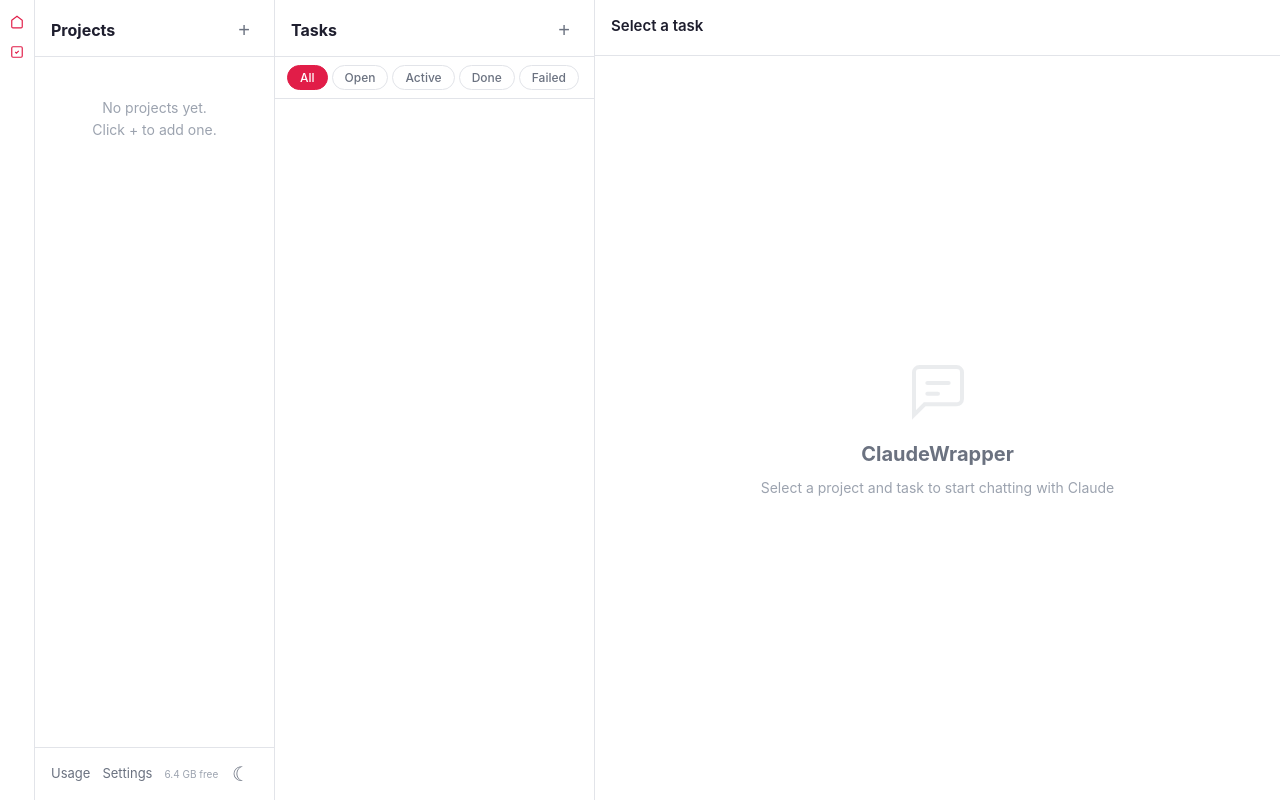
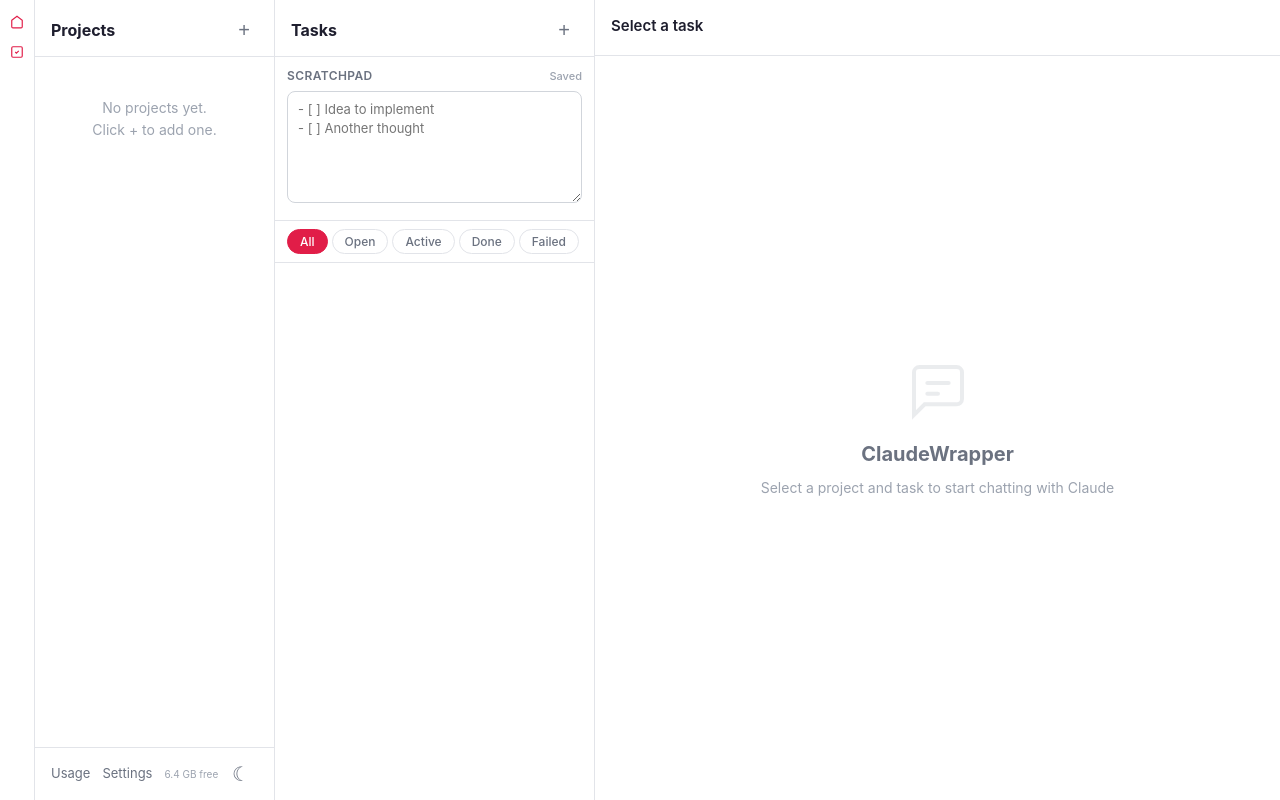
Before and after one commit to yoogie27/claudewrapper, a FastAPI app: page / in a window 1280 px wide. Run offline with FastAPI, Linux system fonts and the light colour scheme; data comes from the database, SQL or seed files in the repository; data that the repository does not hold is empty; parts of the project's set-up code (start-up, migrations or seed data) failed here and were passed over; some libraries are stand-ins or nearby versions.

Commit message:
feat: todo liste (claudewrapper-010) (#16)
Co-authored-by: Claude <claude@anthropic.com>

```diff
--- a/app/db.py
+++ b/app/db.py
@@ -19,6 +19,7 @@ CREATE TABLE IF NOT EXISTS projects (
     local_path TEXT NOT NULL,
     base_branch TEXT DEFAULT 'main',
     default_prompt TEXT DEFAULT '',
+    scratchpad TEXT DEFAULT '',
     github_repo_url TEXT DEFAULT '',
     github_token TEXT DEFAULT '',
     created_at TEXT NOT NULL,
@@ -165,6 +166,9 @@ class Database:
             if "github_token" not in cols:
                 self._conn.execute("ALTER TABLE projects ADD COLUMN github_token TEXT DEFAULT ''")
                 self._conn.commit()
+            if "scratchpad" not in cols:
+                self._conn.execute("ALTER TABLE projects ADD COLUMN scratchpad TEXT DEFAULT ''")
+                self._conn.commit()
 
     def wal_checkpoint(self) -> None:
         try:
@@ -204,12 +208,13 @@ class Database:
 
     def create_project(self, id: str, name: str, slug: str, local_path: str,
                        base_branch: str = "main", default_prompt: str = "",
-                       github_repo_url: str = "", github_token: str = "") -> dict:
+                       github_repo_url: str = "", github_token: str = "",
+                       scratchpad: str = "") -> dict:
         now = utc_now()
         self._conn.execute(
-            """INSERT INTO projects(id, name, slug, local_path, base_branch, default_prompt, github_repo_url, github_token, created_at, updated_at)
-               VALUES(?, ?, ?, ?, ?, ?, ?, ?, ?, ?)""",
-            (id, name, slug, local_path, base_branch, default_prompt, github_repo_url, github_token, now, now),
+            """INSERT INTO projects(id, name, slug, local_path, base_branch, default_prompt, scratchpad, github_repo_url, github_token, created_at, updated_at)
+               VALUES(?, ?, ?, ?, ?, ?, ?, ?, ?, ?, ?)""",
+            (id, name, slug, local_path, base_branch, default_prompt, scratchpad, github_repo_url, github_token, now, now),
         )
         self._conn.commit()
         return self.get_project(id)  # type: ignore
--- a/app/main.py
+++ b/app/main.py
@@ -166,6 +166,7 @@ async def create_project(request: Request) -> Any:
             local_path=str(repo_path),
             base_branch=data.get("base_branch", "main") or "main",
             default_prompt=data.get("default_prompt", ""),
+            scratchpad=data.get("scratchpad", ""),
             github_repo_url=github_url,
             github_token=data.get("github_token", "").strip(),
         )
@@ -179,6 +180,7 @@ async def create_project(request: Request) -> Any:
             local_path=str(repo_path),
             base_branch=data.get("base_branch", "main") or "main",
             default_prompt=data.get("default_prompt", ""),
+            scratchpad=data.get("scratchpad", ""),
             github_repo_url=github_url,
             github_token=data.get("github_token", "").strip(),
         )
@@ -232,13 +234,34 @@ async def update_project(project_id: str, request: Request) -> Any:
     if not project:
         return JSONResponse({"error": "Not found"}, 404)
 
-    allowed = {"name", "base_branch", "default_prompt", "github_repo_url", "github_token"}
+    allowed = {"name", "base_branch", "default_prompt", "github_repo_url", "github_token", "scratchpad"}
     updates = {k: v for k, v in data.items() if k in allowed and v is not None}
     if "name" in updates and not updates["name"].strip():
         return JSONResponse({"error": "Name cannot be empty"}, 400)
     if updates:
         db.update_project(project_id, **updates)
     return _sanitize_project(db.get_project(project_id))
+
+
+@app.get("/api/projects/{project_id}/scratchpad")
+async def get_project_scratchpad(project_id: str) -> Any:
+    project = db.get_project(project_id)
+    if not project:
+        return JSONResponse({"error": "Not found"}, 404)
+    return {"project_id": project_id, "scratchpad": project.get("scratchpad", "") or ""}
+
+
+@app.put("/api/projects/{project_id}/scratchpad")
+async def update_project_scratchpad(project_id: str, request: Request) -> Any:
+    project = db.get_project(project_id)
+    if not project:
+        return JSONResponse({"error": "Not found"}, 404)
+    data = await request.json()
+    scratchpad = data.get("scratchpad", "")
+    if not isinstance(scratchpad, str):
+        return JSONResponse({"error": "scratchpad must be a string"}, 400)
+    db.update_project(project_id, scratchpad=scratchpad)
+    return {"ok": True, "project_id": project_id, "scratchpad": scratchpad}
 
 
 @app.delete("/api/projects/{project_id}")
--- a/app/static/style.css
+++ b/app/static/style.css
@@ -441,6 +441,50 @@ html.dark .project-item.active { background: #2a1520; }
     font-family: var(--font);
 }
 
+/* ── Project Scratchpad ─────────────────────────────── */
+.scratchpad {
+    padding: 10px 12px;
+    border-bottom: 1px solid var(--panel-border);
+    background: var(--card);
+}
+.scratchpad-header {
+    display: flex;
+    align-items: center;
+    justify-content: space-between;
+    margin-bottom: 6px;
+    font-size: 12px;
+    font-weight: 600;
+    color: var(--text-muted);
+    text-transform: uppercase;
+    letter-spacing: .4px;
+}
+.scratchpad-status {
+    text-transform: none;
+    letter-spacing: 0;
+    font-weight: 500;
+    color: var(--text-dim);
+    font-size: 11px;
+}
+#scratchpad-input {
+    width: 100%;
+    min-height: 90px;
+    max-height: 220px;
+    resize: vertical;
+    padding: 8px 10px;
+    border: 1px solid var(--input-border);
+    border-radius: var(--radius-sm);
+    background: var(--input-bg);
+    color: var(--text);
+    font-size: 13px;
+    font-family: var(--font);
+    line-height: 1.45;
+}
+#scratchpad-input:focus {
+    outline: none;
+    border-color: var(--accent);
+    box-shadow: 0 0 0 3px rgba(225,29,72,.15);
+}
+
 /* ── Task List ───────────────────────────────────────── */
 .task-list {
     flex: 1;
--- a/app/templates/app.html
+++ b/app/templates/app.html
@@ -65,6 +65,13 @@
                 <button class="btn btn-primary btn-sm" onclick="createTask()">Create</button>
             </div>
         </div>
+        <div class="scratchpad" id="scratchpad">
+            <div class="scratchpad-header">
+                <span>Scratchpad</span>
+                <span class="scratchpad-status" id="scratchpad-status">Saved</span>
+            </div>
+            <textarea id="scratchpad-input" placeholder="- [ ] Idea to implement&#10;- [ ] Another thought" rows="5"></textarea>
+        </div>
         <!-- Status filter tabs -->
         <div class="task-filters">
             <button class="filter-btn active" data-status="all" onclick="filterTasks('all', this)">All</button>
@@ -208,6 +215,7 @@ const state = {
     projects: {{ projects | tojson }},
     currentProject: null,
     tasks: [],
+    scratchpad: '',
     currentTask: null,
     messages: [],
     streaming: false,
@@ -217,6 +225,8 @@ const state = {
     modeLabels: {{ mode_labels | tojson }},
     modeColors: {{ mode_colors | tojson }},
 };
+let _scratchpadSaveTimer = null;
+let _scratchpadLoading = false;
 
 // ── Panel Navigation ──
 function showPanel(panel) {
@@ -282,6 +292,7 @@ async function selectProject(id, {autoSelectTask = true} = {}) {
     document.getElementById('tasks-project-name').textContent = state.currentProject.name;
     renderProjects();
     await loadTasks();
+    await loadScratchpad();
     startActionsPoll();
 
     if (autoSelectTask) {
@@ -306,6 +317,60 @@ async function selectProject(id, {autoSelectTask = true} = {}) {
         }
     }
     showPanel('tasks');
+}
+
+function setScratchpadStatus(label) {
+    const el = document.getElementById('scratchpad-status');
+    if (el) el.textContent = label;
+}
+
+async function loadScratchpad() {
+    const input = document.getElementById('scratchpad-input');
+    if (!state.currentProject || !input) return;
+    _scratchpadLoading = true;
+    try {
+        const resp = await fetch(`/api/projects/${state.currentProject.id}/scratchpad`);
+        if (!resp.ok) return;
+        const data = await resp.json();
+        state.scratchpad = data.scratchpad || '';
+        input.value = state.scratchpad;
+        setScratchpadStatus('Saved');
+    } finally {
+        _scratchpadLoading = false;
+    }
+}
+
+function queueScratchpadSave() {
+    if (!state.currentProject || _scratchpadLoading) return;
+    const input = document.getElementById('scratchpad-input');
+    if (!input) return;
+    const projectId = state.currentProject.id;
+    const scratchpad = input.value;
+    state.scratchpad = scratchpad;
+    setScratchpadStatus('Saving...');
+    if (_scratchpadSaveTimer) clearTimeout(_scratchpadSaveTimer);
+    _scratchpadSaveTimer = setTimeout(() => saveScratchpad(projectId, scratchpad), 300);
+}
+
+async function saveScratchpad(projectId, scratchpad) {
+    if (!projectId) return;
+    try {
+        const resp = await fetch(`/api/projects/${projectId}/scratchpad`, {
+            method: 'PUT',
+            headers: {'Content-Type': 'application/json'},
+            body: JSON.stringify({ scratchpad }),
+        });
+        if (!resp.ok) throw new Error('save failed');
+        if (state.currentProject?.id === projectId) {
+            setScratchpadStatus('Saved');
+        }
+        const idx = state.projects.findIndex(p => p.id === projectId);
+        if (idx >= 0) state.projects[idx].scratchpad = scratchpad;
+    } catch {
+        if (state.currentProject?.id === projectId) {
+            setScratchpadStatus('Save failed');
+        }
+    }
 }
 
 function showAddProject() {
@@ -524,6 +589,14 @@ document.addEventListener('DOMContentLoaded', () => {
     });
 });
 
+document.addEventListener('DOMContentLoaded', () => {
+    const scratchpad = document.getElementById('scratchpad-input');
+    if (!scratchpad) return;
+    scratchpad.addEventListener('input', () => {
+        queueScratchpadSave();
+    });
+});
+
 let _manualMode = null; // null = auto-detect, string = manual override
 const _modes = ['feature', 'bug', 'redesign', 'plan'];
 function cycleMode() {
```
Also changed, not shown: README.md.
